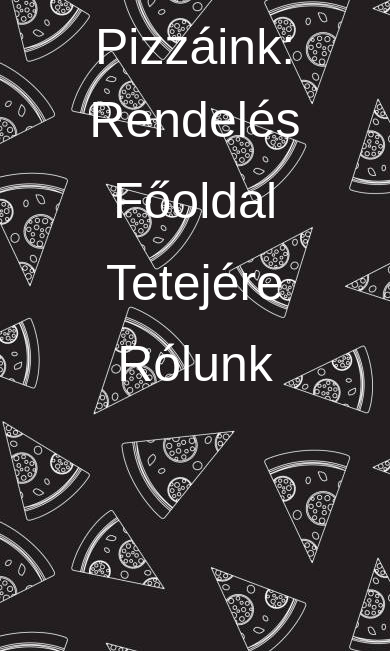
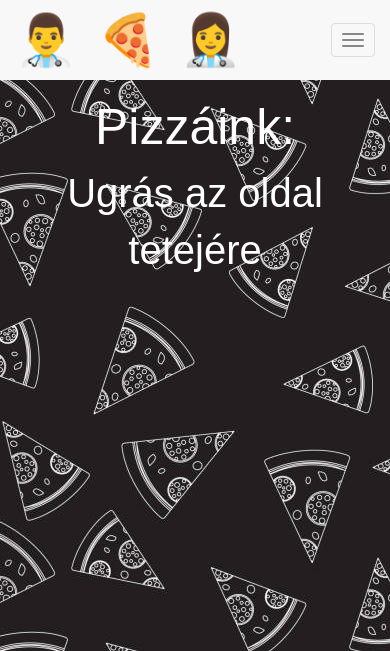
Before and after one commit to BPetra10/PizzaSite, a PHP site: page /pizzaink.php in a window 390 px wide. Shown: the top 651 px of the page. Run offline with PHP 8.4, Linux system fonts and the light colour scheme; data that the repository does not hold is empty; some libraries are stand-ins or nearby versions.

Commit message:
Add files via upload

```diff
--- a/pizzarendelo/eddigrendelt.php
+++ b/pizzarendelo/eddigrendelt.php
@@ -12,10 +12,11 @@
     <meta charset="UTF-8">
     <meta name="viewport" content="width=device-width, initial-scale=1.0">
     <link rel="stylesheet" href="bootstrap/other/bootstrap.min.css">
-  <script src="bootstrap/other/jquery-3.5.1.min.js"></script>
-  <script src="bootstrap/other/popper.min.js"></script>
+    <script src="bootstrap/other/jquery-3.5.1.min.js"></script>
+    <script src="bootstrap/other/popper.min.js"></script>
     <title>Rendeléseid oldal</title>
 </head>
+
 <body style="background-color: #FFDDA2">
     <h1 style="color:#337ab7;font-size:50px;text-align:center">Itt láthatod az eddig megrendelt pizzáid kedves <?php echo $_SESSION['username']; ?>!</h1>
     <p style="text-align:center"><a href="rendeles.php" style="color: #337ab7; font-size:40px;">Visssza a rendeléshez</a></p>
--- a/pizzarendelo/megrendeltek.php
+++ b/pizzarendelo/megrendeltek.php
@@ -25,10 +25,11 @@
     <meta charset="UTF-8">
     <meta name="viewport" content="width=device-width, initial-scale=1.0">
     <link rel="stylesheet" href="bootstrap/other/bootstrap.min.css">
-  <script src="bootstrap/other/jquery-3.5.1.min.js"></script>
-  <script src="bootstrap/other/popper.min.js"></script>
+    <script src="bootstrap/other/jquery-3.5.1.min.js"></script>
+    <script src="bootstrap/other/popper.min.js"></script>
     <title>Admin oldal</title>
 </head>
+
 <body style="background-color: #FFDDA2">
     <h1 style="color:#337ab7;font-size:50px;text-align:center">Üdvözöllek az admin oldalon!</h1>
     <p style="text-align:center;"><a href="adminreg.php" style="color:#337ab7;font-size:40px;">Új admin/user felvétele</a></p>
@@ -40,7 +41,6 @@
         </table>
     </div>
     </div>
-	<script type="text/javascript" src="bootstrap/other/jquery-3.2.1.min.js"></script>
 	<script type="text/javascript">
 		$(document).ready(function() {
 			setInterval(function () {
--- a/pizzarendelo/pizza.php
+++ b/pizzarendelo/pizza.php
@@ -8,6 +8,7 @@
   <script src="bootstrap/other/jquery-3.5.1.min.js"></script>
   <script src="bootstrap/3.4.1/bootstrap.min.js"></script>
 </head>
+
 <body>
 <a name="top"></a>
 <nav class="navbar navbar-default">
@@ -59,8 +60,10 @@
   <a href="#top" class="top">Ugrás az oldal tetejére</a>
 </footer>
 
+</body>
+
 <style>
-    body
+body
 {
     font: 20px Montserrat, sans-serif;
     line-height: 1.8;
@@ -145,5 +148,4 @@ span
     font-size: 30px;
 }
 </style>
-</body>
 </html>
--- a/pizzarendelo/pizzaink.php
+++ b/pizzarendelo/pizzaink.php
@@ -5,12 +5,35 @@
   <meta charset="utf-8">
   <meta name="viewport" content="width=device-width, initial-scale=1">
   <link rel="stylesheet" href="bootstrap/3.4.1/bootstrap.min.css">
+  <script src="bootstrap/other/jquery-3.5.1.min.js"></script>
   <script src="bootstrap/3.4.1/bootstrap.min.js"></script>
-  <script src="masonry-docs/masonry.pkgd.min.js"></script>
 </head>
+
 <body style="background-image:url(Kepek/oldalhoz/hatter.jpg)">
+<a href="#top"></a>
+<nav class="navbar navbar-default">
+  <div class="container">
+    <div class="navbar-header">
+      <button type="button" class="navbar-toggle" data-toggle="collapse" data-target="#myNavbar">
+        <span class="icon-bar"></span>
+        <span class="icon-bar"></span>
+        <span class="icon-bar"></span>
+      </button>
+      <a class="navbar-brand" id="emojimeret">👨‍⚕️ 🍕 👩‍⚕️</a>
+    </div>
+    <div class="collapse navbar-collapse" id="myNavbar">
+      <ul class="nav navbar-nav navbar-right">
+        <li><a href="pizza.php" id="navszo">Főoldal</a></li>
+        <li><a id="navszo" href="register.php">Rendelés</a></li>
+        <li><a href="rolunk.php" id="navszo">Rólunk</a></li>
+      </ul>
+    </div>
+  </div>
+</nav>
+
   <h1 name="top" style="font-family:fantasy; color: white;font-size: 50px; text-align: center">Pizzáink:</h1>
   <div class="masonryholder">
+
   <?php
      $db = mysqli_connect('localhost', 'root', '', 'registration');
      $query = "SELECT * FROM pizzak";
@@ -21,7 +44,6 @@
     {
        while($row = mysqli_fetch_array($query_run))
        {
-
   ?>
 
     <div class="masonryblocks">
@@ -29,7 +51,6 @@
         <img src="Kepek/pizzak/<?php echo $row['kep'];?>" alt="<?php echo $row['nev'];?>" title="<?php echo $row['nev'];?>">
         <h3><?php echo $row['ar'];?></h3>
     </div>
-
 
 <?php
       }
@@ -40,28 +61,18 @@
     }
   ?>
   </div>
+
+<footer class="container-fluid bg-3 text-center">
+  <a href="#top" class="top">Ugrás az oldal tetejére</a>
+</footer>
 </body>
-    <footer>
-        <div class="row">
-        <div class="col-xs-12 col-sm-6 col-lg-3">
-        <p style="text-align:center"><a href="register.php" style="font-family:fantasy; color: white;font-size: 50px;">Rendelés</a></p>
-        </div>
-        <div class="col-xs-12 col-sm-6 col-lg-3">
-        <p style="text-align:center"><a href="pizza.php" style="font-family:fantasy; color: white;font-size: 50px;">Főoldal</a></p>
-        </div>
-        <div class="col-xs-12 col-sm-6 col-lg-3">
-        <p style="text-align:center"><a href="#top" style="font-family:fantasy; color: white;font-size: 50px;">Tetejére</a></p>
-        </div>
-        <div class="col-xs-12 col-sm-6 col-lg-3">
-        <p style="text-align:center"><a href="rolunk.php"style="font-family:fantasy; color: white;font-size: 50px;">Rólunk</a></p>
-        </div>
-        </div>
-    </footer>
+
   <style>
     h2,h3
     {
       text-align: center;
     }
+
     .masonryholder
     {
       column-count: 4;
@@ -85,27 +96,66 @@
 
     @media screen and (max-width:568px)
     {
-      .masonryholder{
+      .masonryholder
+      {
         column-count:1 ;
       }
     }
     @media screen and (min-width:569px)
     {
-      .masonryholder{
+      .masonryholder
+      {
         column-count: 2;
       }
     }
     @media screen and (min-width:1028px)
     {
-      .masonryholder{
+      .masonryholder
+      {
         column-count: 3;
       }
     }
     @media screen and (min-width:1280px)
     {
-      .masonryholder{
+      .masonryholder
+      {
         column-count: 4;
       }
     }
+
+    .navbar
+    {
+      padding-top: 15px;
+      padding-bottom: 15px;
+      border: 0;
+      border-radius: 0;
+      margin-bottom: 0;
+      font-size: 15px;
+      letter-spacing: 3px;
+    }
+
+    .navbar-nav  li a:hover
+    {
+      color: #1abc9c !important;
+    }
+
+    #emojimeret
+    {
+      font-size: 50px;
+    }
+
+    #navszo
+    {
+      font-family:fantasy;
+      color: #555555;
+      font-size: 30px;
+    }
+
+    .top
+    {
+    font-family:fantasy;
+    color:white;
+    font-size: 40px;
+    }
   </style>
 </html>
```
Also changed, not shown: pizzarendelo/rolunk.php (+46 -9 lines). Lines whose indentation alone changed are shown as unchanged.
